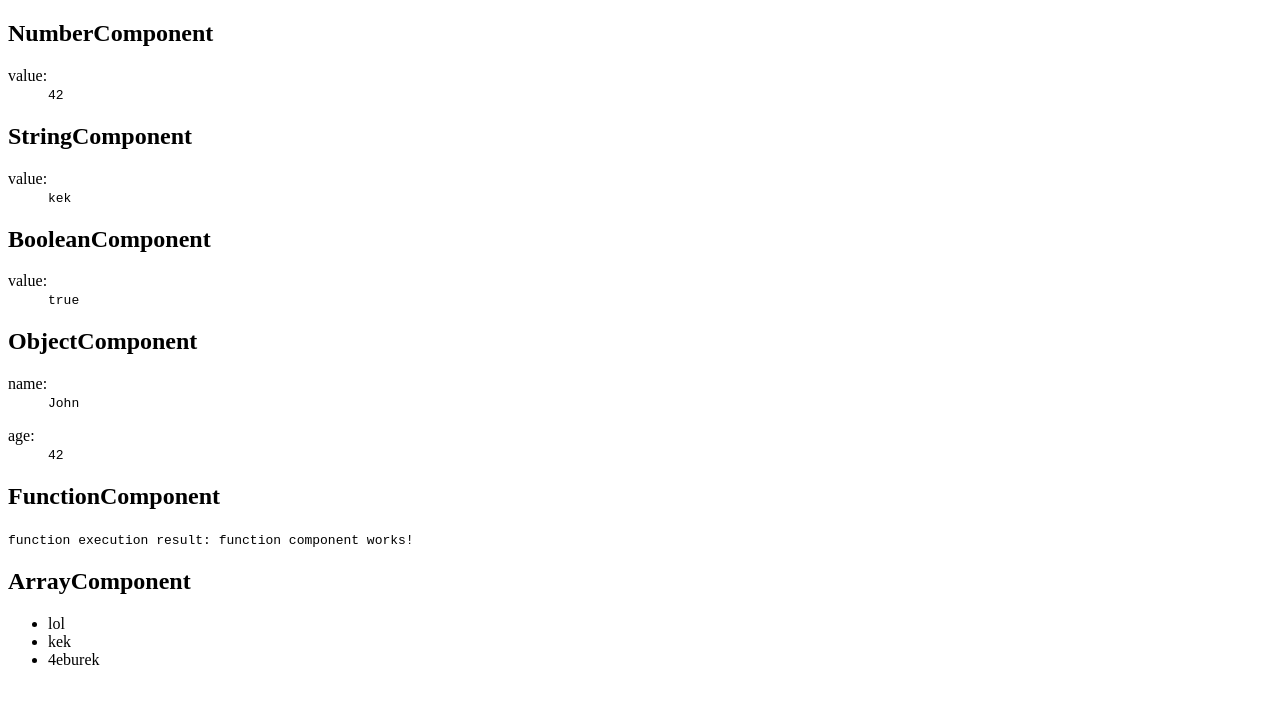
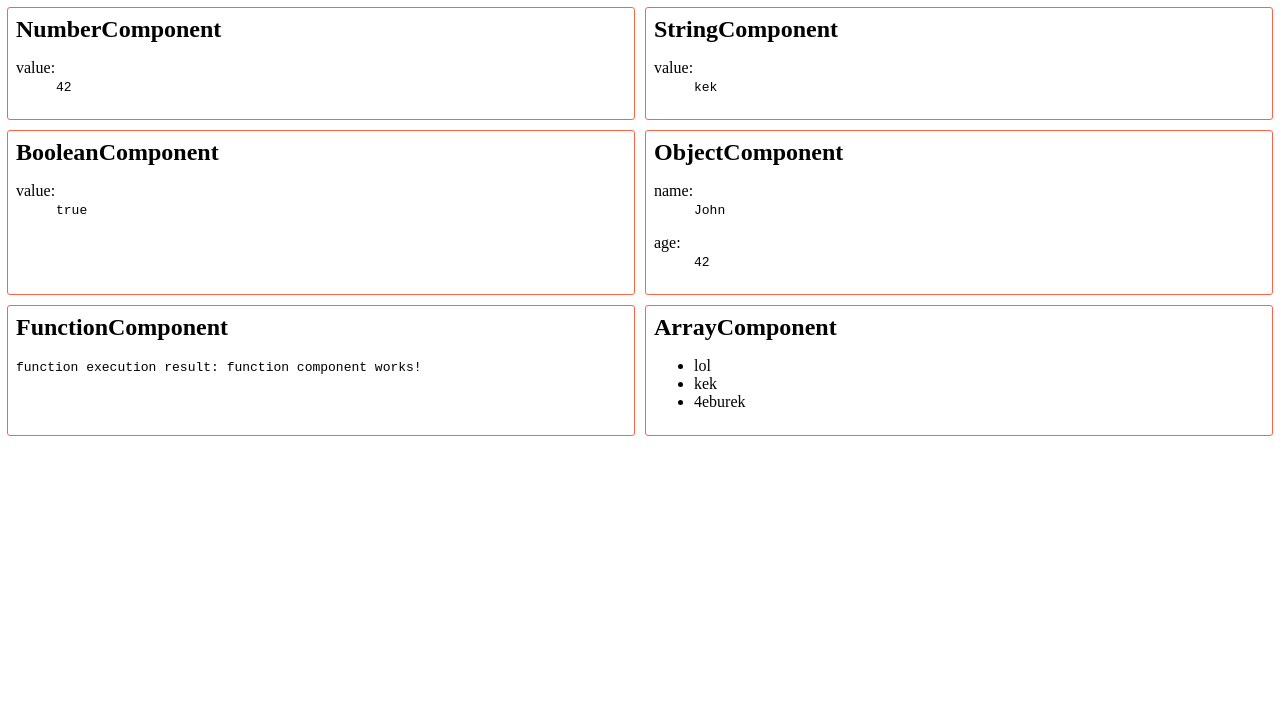
Before and after one commit to slavkapiyavka/react-sandbox, a React (Vite) app: page / in a window 1280 px wide. Shown: the top 704 px of the page. Built offline with nearby package versions, Linux system fonts and the light colour scheme.

Commit message:
feat: style components

```diff
--- a/src/App.css
+++ b/src/App.css
@@ -1 +1,15 @@
-/**/
+.section {
+  display: grid;
+  grid-template-columns: repeat(2, 1fr);
+  gap: 12px;
+}
+
+.card {
+  border-radius: 2px;
+  padding: 8px;
+  outline: 1px solid tomato;
+}
+
+.heading-second {
+  margin: 0 0 8px;
+}
--- a/src/App.tsx
+++ b/src/App.tsx
@@ -10,7 +10,7 @@ import { componentsData } from "./shared/mocks/mock-data";
 
 function App() {
   return (
-    <>
+    <section className="section">
       <NumberComponent
         data={componentsData.get(ComponentsDataKeys.numberData) ?? 0}
       />
@@ -29,7 +29,7 @@ function App() {
       <ArrayComponent
         data={componentsData.get(ComponentsDataKeys.arrayData) ?? []}
       />
-    </>
+    </section>
   );
 }
 
--- a/src/components/array-component/index.tsx
+++ b/src/components/array-component/index.tsx
@@ -6,14 +6,14 @@ interface ComponentProps {
 
 const ArrayComponent: React.FC<ComponentProps> = ({ data }) => {
   return (
-    <>
-      <h2>ArrayComponent</h2>
+    <div className="card">
+      <h2 className="heading-second">ArrayComponent</h2>
       <ul>
         {data.map((element: string) => (
           <li key={element}>{element}</li>
         ))}
       </ul>
-    </>
+    </div>
   );
 };
 
--- a/src/components/boolean-component/index.tsx
+++ b/src/components/boolean-component/index.tsx
@@ -6,15 +6,15 @@ interface ComponentProps {
 
 const BooleanComponent: React.FC<ComponentProps> = ({ data }) => {
   return (
-    <>
-      <h2>BooleanComponent</h2>
+    <div className="card">
+      <h2 className="heading-second">BooleanComponent</h2>
       <dl>
         <dt>value:</dt>
         <dd>
           <code>{data ? "true" : "false"}</code>
         </dd>
       </dl>
-    </>
+    </div>
   );
 };
 
--- a/src/components/function-component/index.tsx
+++ b/src/components/function-component/index.tsx
@@ -8,12 +8,12 @@ const FunctionComponent: React.FC<ComponentProps> = ({ data }) => {
   const result = data();
 
   return (
-    <>
-      <h2>FunctionComponent</h2>
+    <div className="card">
+      <h2 className="heading-second">FunctionComponent</h2>
       <p>
         <code>function execution result: {result}</code>
       </p>
-    </>
+    </div>
   );
 };
 
--- a/src/components/number-component/index.tsx
+++ b/src/components/number-component/index.tsx
@@ -6,15 +6,15 @@ interface ComponentProps {
 
 const NumberComponent: React.FC<ComponentProps> = ({ data }) => {
   return (
-    <>
-      <h2>NumberComponent</h2>
+    <div className="card">
+      <h2 className="heading-second">NumberComponent</h2>
       <dl>
         <dt>value:</dt>
         <dd>
           <code>{data}</code>
         </dd>
       </dl>
-    </>
+    </div>
   );
 };
 
--- a/src/components/object-component/index.tsx
+++ b/src/components/object-component/index.tsx
@@ -8,8 +8,8 @@ const ObjectComponent: React.FC<ComponentProps> = ({ data }) => {
   const entries = Object.entries(data);
 
   return (
-    <>
-      <h2>ObjectComponent</h2>
+    <div className="card">
+      <h2 className="heading-second">ObjectComponent</h2>
       {entries.map(([key, value]) => (
         <dl key={key}>
           <dt>{key}:</dt>
@@ -18,7 +18,7 @@ const ObjectComponent: React.FC<ComponentProps> = ({ data }) => {
           </dd>
         </dl>
       ))}
-    </>
+    </div>
   );
 };
 
--- a/src/components/string-component/index.tsx
+++ b/src/components/string-component/index.tsx
@@ -6,15 +6,15 @@ interface ComponentProps {
 
 const StringComponent: React.FC<ComponentProps> = ({ data }) => {
   return (
-    <>
-      <h2>StringComponent</h2>
+    <div className="card">
+      <h2 className="heading-second">StringComponent</h2>
       <dl>
         <dt>value:</dt>
         <dd>
           <code>{data}</code>
         </dd>
       </dl>
-    </>
+    </div>
   );
 };
 
```
